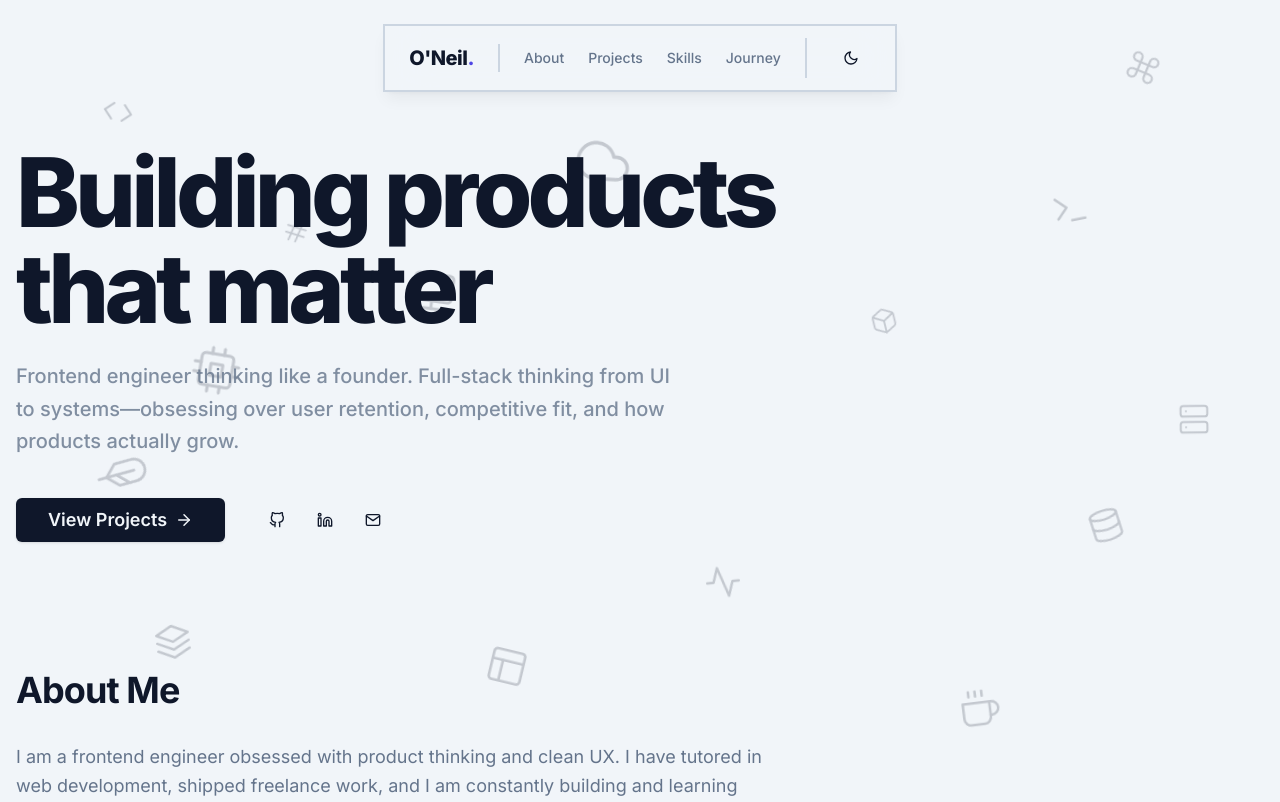
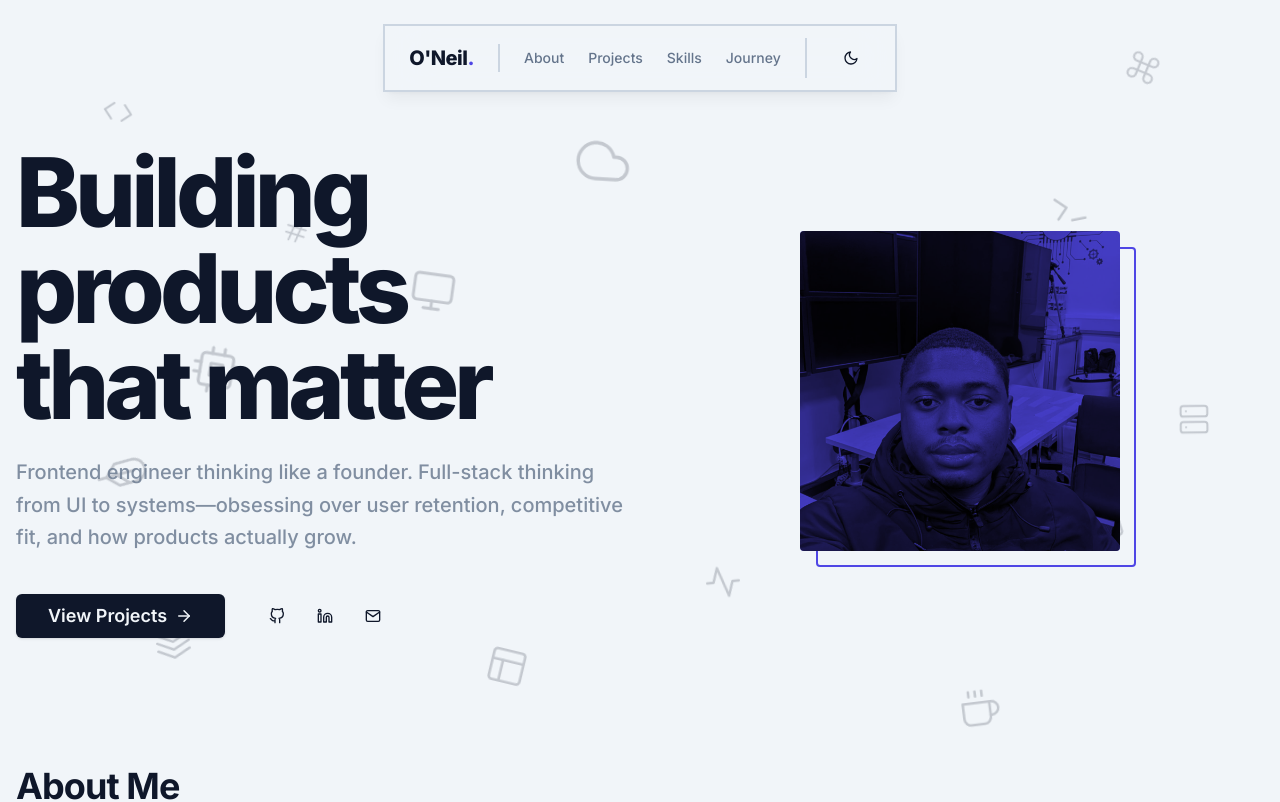
Before and after one commit to oneilh/oneil_obidiaso_portfolio, a Next.js app: page / in a window 1280 px wide. Shown: the top 802 px of the page. Built offline with nearby package versions, Linux system fonts and the light colour scheme; no server answers.

Commit message:
feat: add portfolio home page with profile image and project showcase

```diff
--- a/app/page.tsx
+++ b/app/page.tsx
@@ -73,7 +73,8 @@ export default async function Home() {
 
       <main className="flex-grow container mx-auto px-4 py-12 flex flex-col gap-32">
         {/* Hero Section */}
-        <section className="pt-12 md:pt-24 flex flex-col items-start max-w-3xl">
+        <section className="pt-12 md:pt-24 grid grid-cols-1 lg:grid-cols-2 gap-12 lg:gap-8 items-center">
+          <div className="flex flex-col items-start max-w-3xl">
             <h1 className="text-5xl md:text-8xl font-extrabold tracking-tighter leading-none mb-6">
               Building products that matter
             </h1>
@@ -124,6 +125,21 @@ export default async function Home() {
                   size="sm"
                   className="w-10 h-10 p-0 rounded-full"
                   showText={false}
+                />
+              </div>
+            </div>
+          </div>
+
+          <div className="relative mx-auto w-full max-w-[280px] sm:max-w-[320px] aspect-square group mt-8 lg:mt-0">
+            {/* Offset Border */}
+            <div className="absolute inset-0 border-2 border-accent rounded-sm translate-x-4 translate-y-4 transition-transform duration-300 group-hover:translate-x-2 group-hover:translate-y-2 pointer-events-none" />
+
+            {/* Image Container */}
+            <div className="relative w-full h-full rounded-sm overflow-hidden z-10 bg-accent transition-colors duration-300 group-hover:bg-transparent">
+              <img
+                src="/profile-pic.jpeg"
+                alt="O'Neil Profile"
+                className="w-full h-full object-cover mix-blend-multiply grayscale transition-all duration-300 group-hover:mix-blend-normal group-hover:grayscale-0"
               />
             </div>
           </div>
```
Also changed, not shown: public/profile-pic.jpeg (added). Lines whose indentation alone changed are shown as unchanged.
